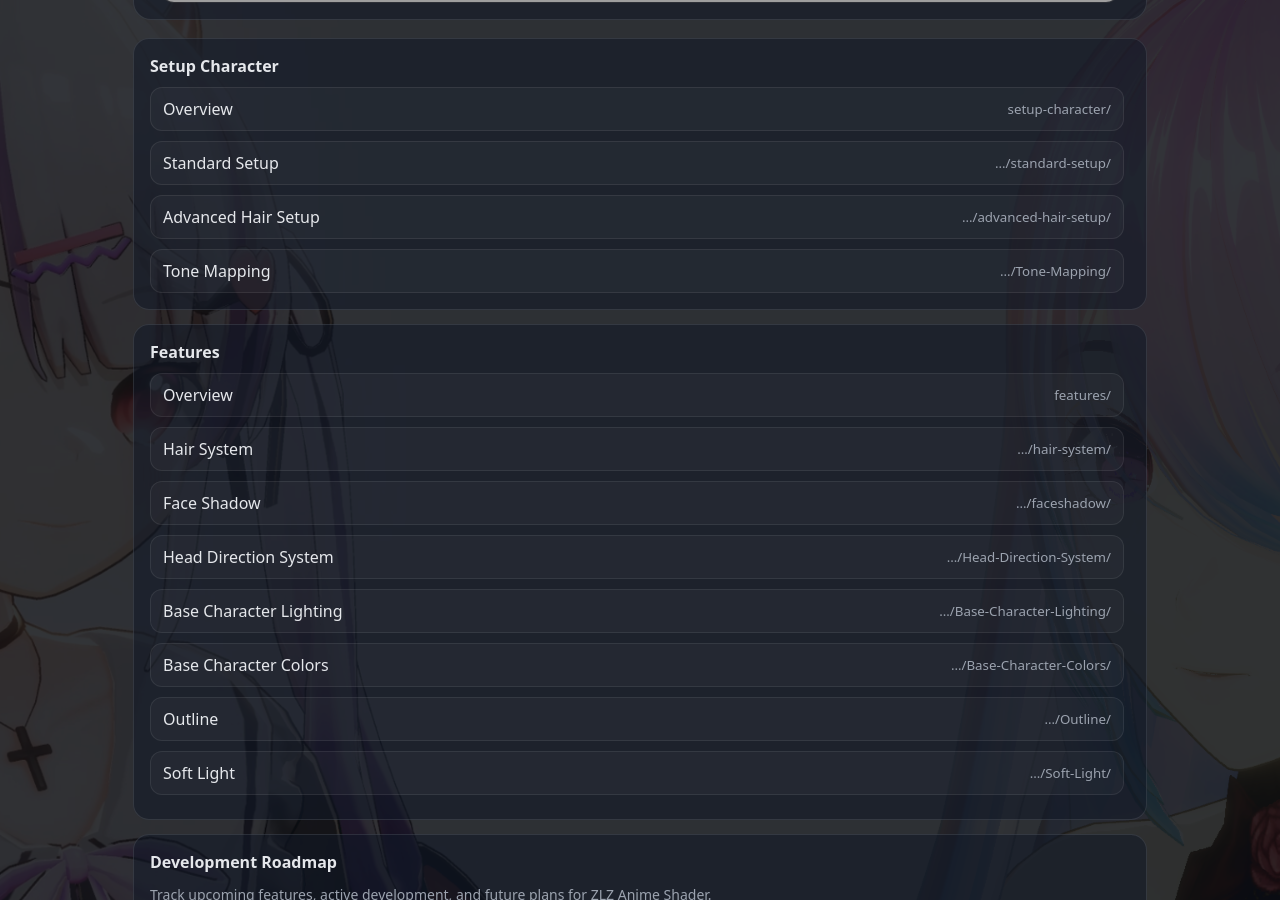
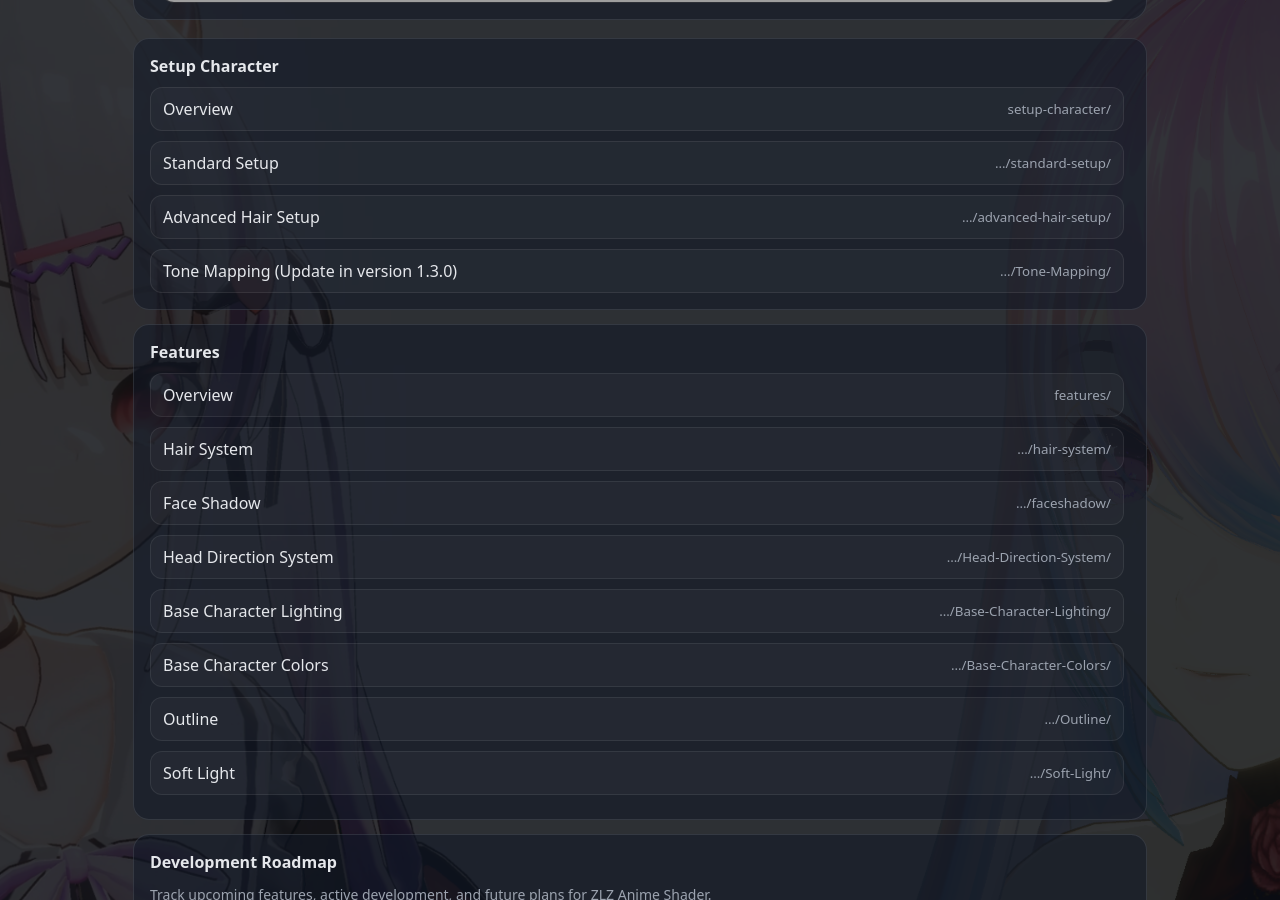
Before and after one commit to zlz-studio/zlz-studio.github.io, a Jekyll site: the page index.html, which Jekyll copies as it is, in a window 1280 px wide and 900 px high, scrolled down 942 px. Built offline with Jekyll 4.4.1, drawn with Linux system fonts in a browser that asks for light colours; grey boxes are pictures that could not be loaded.

Commit message:
Update index.html

```diff
--- a/index.html
+++ b/index.html
@@ -626,7 +626,7 @@
           <a class="item" href="/setup-character/"><span>Overview</span><small>setup-character/</small></a>
           <a class="item" href="/setup-character/standard-setup/"><span>Standard Setup</span><small>…/standard-setup/</small></a>
           <a class="item" href="/setup-character/advanced-hair-setup/"><span>Advanced Hair Setup</span><small>…/advanced-hair-setup/</small></a>
-          <a class="item" href="/setup-character/Tone-Mapping/"><span>Tone Mapping</span><small>…/Tone-Mapping/</small></a>
+          <a class="item" href="/setup-character/Tone-Mapping/"><span>Tone Mapping (Update in version 1.3.0)</span><small>…/Tone-Mapping/</small></a>
         </div>
       </section>
 
```
